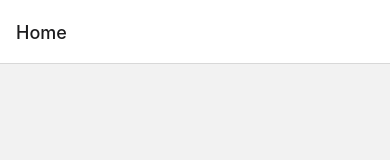
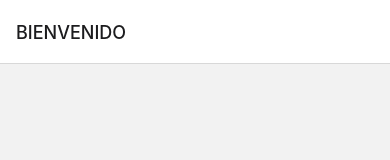
Before and after one commit to Armiprogram/proyectoMovII, a React Native app: screen / in a window 390 px wide. Shown: the top 160 px of the page. Built offline with nearby package versions, Linux system fonts and the light colour scheme.

Commit message:
Prueba de funcionamiento

```diff
--- a/Navigators/MainNavigators.tsx
+++ b/Navigators/MainNavigators.tsx
@@ -14,7 +14,7 @@ const MainNavigation = () => {
   return (
     <NavigationContainer>
       <Stack.Navigator initialRouteName="Home">
-        <Stack.Screen name="Home" component={HomeScreen} />
+        <Stack.Screen name="BIENVENIDO" component={HomeScreen} />
 
       </Stack.Navigator>
 
```
